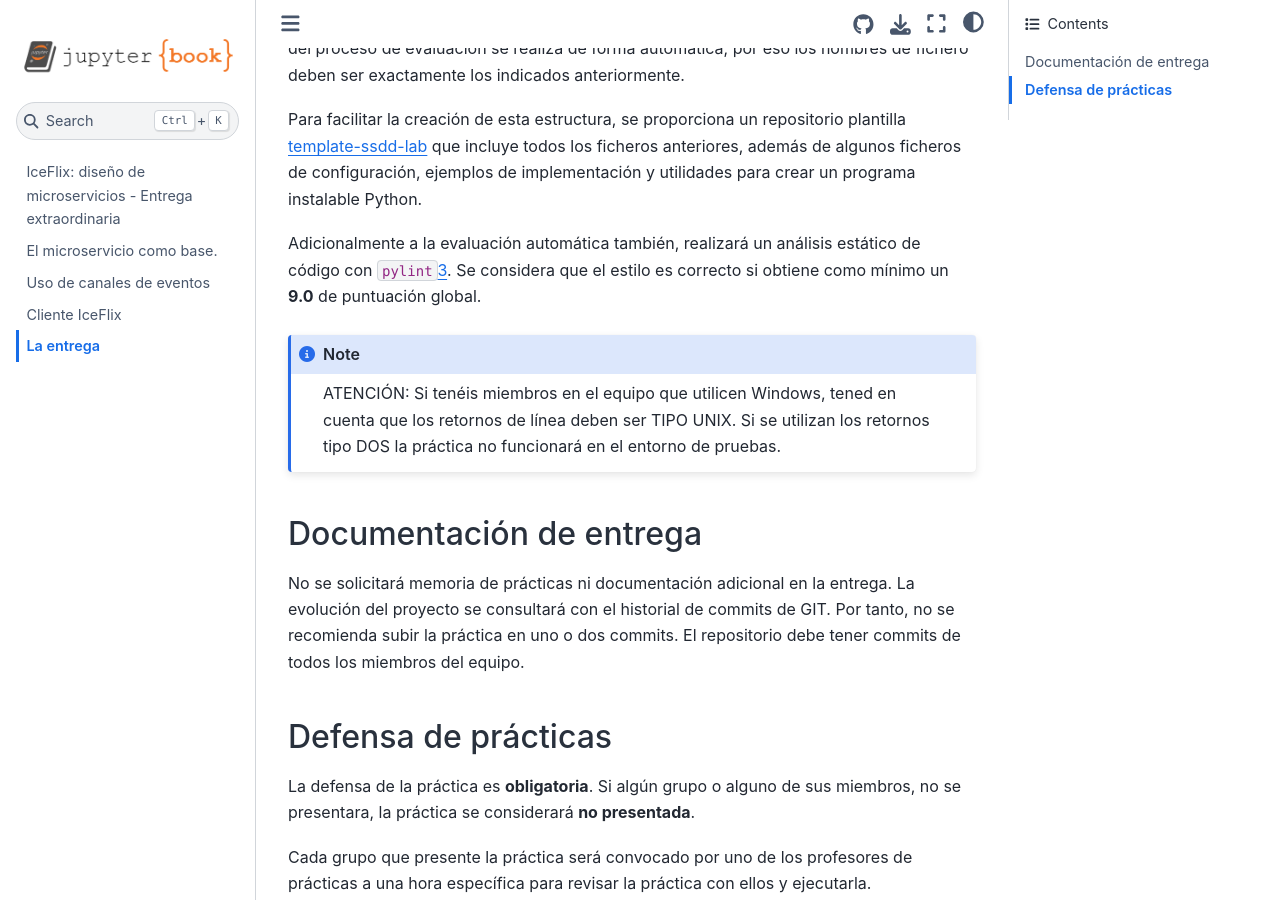
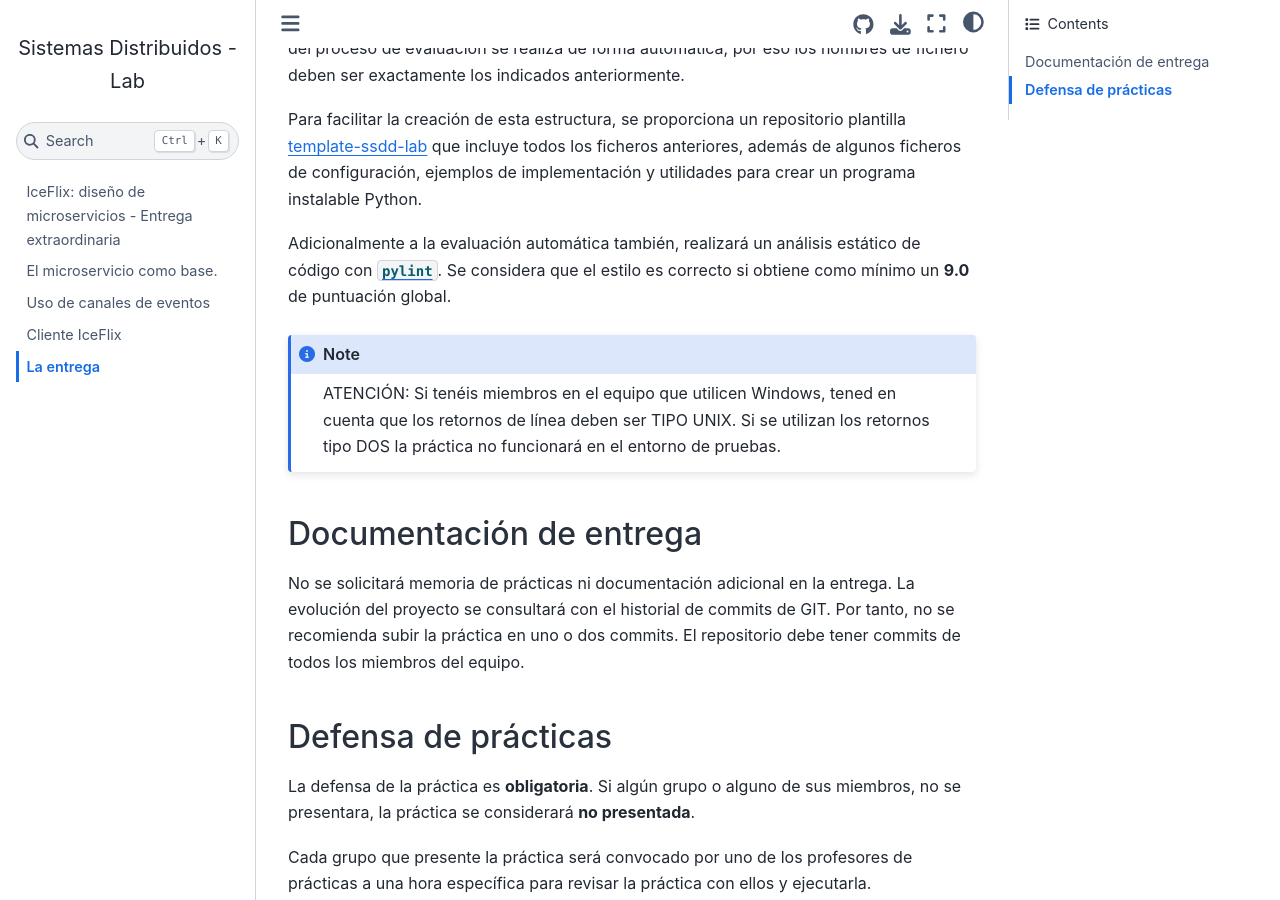
Before and after one commit to UCLM-ESI/ssdd-lab, a Jupyter Book: the page built from entrega.md, in a window 1280 px wide and 900 px high, scrolled down 907 px. Built offline with Jupyter Book 1.0.4 settings and Sphinx 7.4.7 and the Sphinx Book theme 1.1.4, drawn with Linux system fonts in a browser that asks for light colours.

Commit message:
Fix broken link

````diff
--- a/_config.yml
+++ b/_config.yml
@@ -3,7 +3,7 @@
 
 title: Sistemas Distribuidos - Lab
 author: Tobías Díaz, José Luis Segura
-logo: logo.png
+# logo: logo.png
 
 execute:
   execute_notebooks: off
--- a/entrega.md
+++ b/entrega.md
@@ -51,8 +51,8 @@
 implementación y utilidades para crear un programa instalable Python.
 
 Adicionalmente a la evaluación automática también, realizará un análisis
-estático de código con `pylint`[3]. Se considera que el estilo es correcto
-si obtiene como mínimo un **9.0** de puntuación global.
+estático de código con [`pylint`][3]. Se considera que el estilo es
+correcto si obtiene como mínimo un **9.0** de puntuación global.
 
 ```{note}
 ATENCIÓN: Si tenéis miembros en el equipo que utilicen Windows, tened en
````
